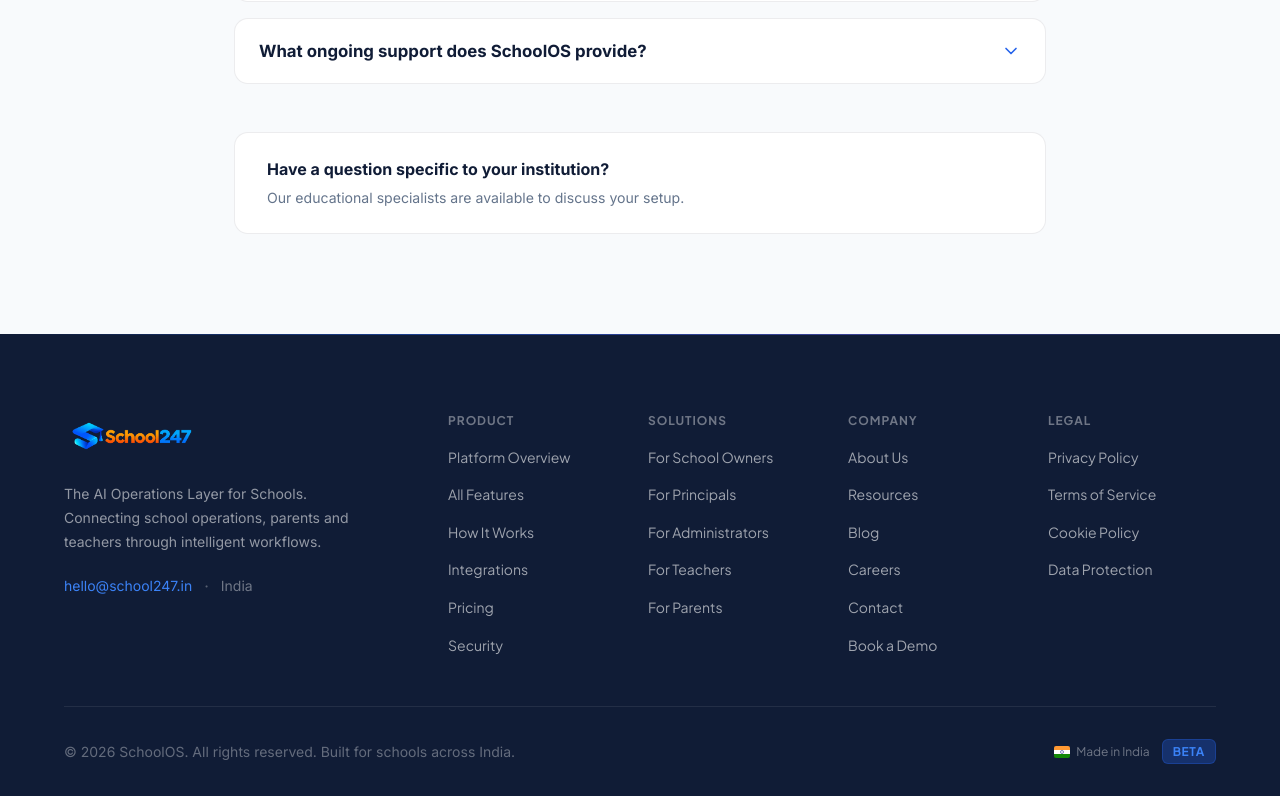
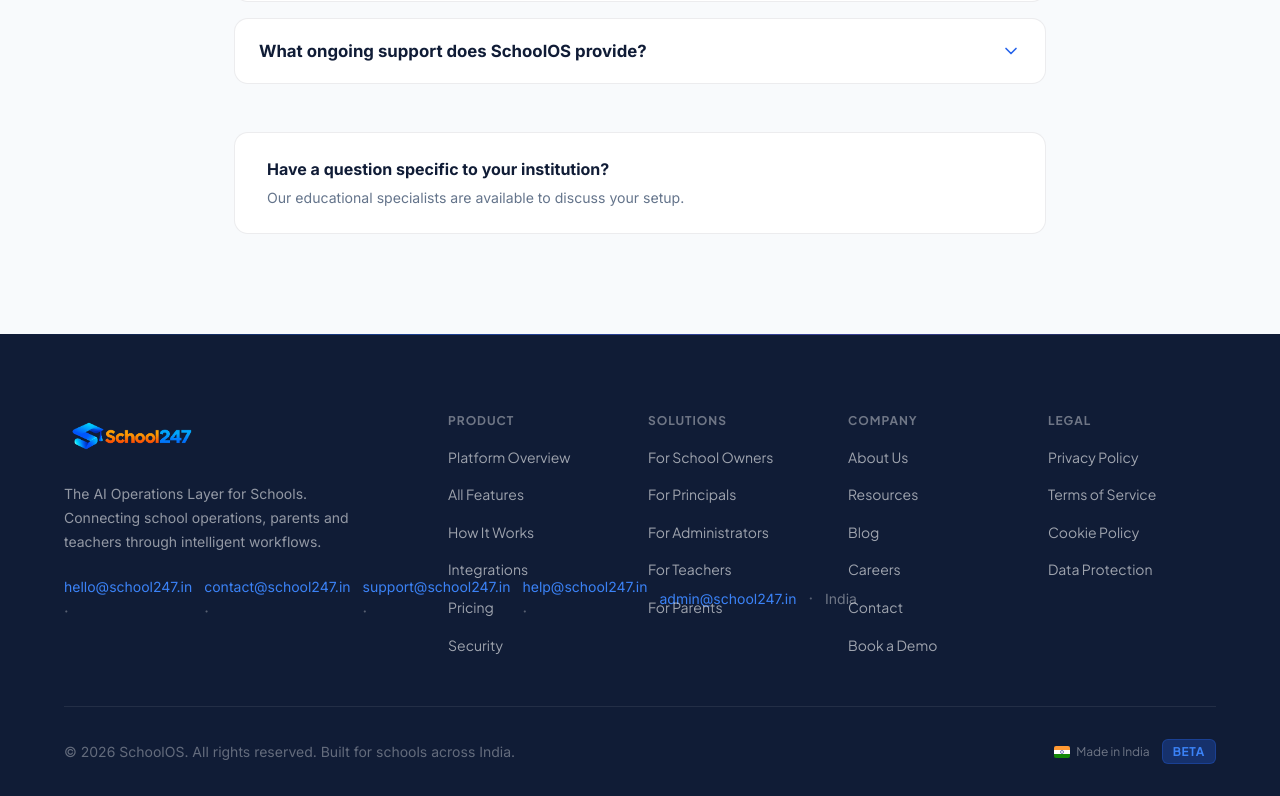
Before and after one commit to notaanidhya/schoolos_247, a Next.js app: page / in a window 1280 px wide. Shown: the part 9767-10563 px from the top of the page. Built offline with nearby package versions, Linux system fonts and the light colour scheme.

Commit message:
Add dynamic contact emails to Footer component
Added a list of contact emails and updated the footer to display them dynamically.

```diff
--- a/src/components/Footer.tsx
+++ b/src/components/Footer.tsx
@@ -36,6 +36,14 @@ const FOOTER_LINKS = {
   ],
 };
 
+const CONTACT_EMAILS = [
+  'hello@school247.in',
+  'contact@school247.in',
+  'support@school247.in',
+  'help@school247.in',
+  'admin@school247.in',
+];
+
 export default function Footer() {
   return (
     <footer className={styles.footer}>
@@ -61,7 +69,16 @@ export default function Footer() {
               teachers through intelligent workflows.
             </p>
             <div className={styles.contact}>
-              <a href="mailto:hello@school247.in" className={styles.contactLink}>hello@school247.in</a>
+              {CONTACT_EMAILS.map((email, idx) => (
+                <span key={email}>
+                  <a href={`mailto:${email}`} className={styles.contactLink}>
+                    {email}
+                  </a>
+                  {idx < CONTACT_EMAILS.length - 1 && (
+                    <span className={styles.contactSep}> · </span>
+                  )}
+                </span>
+              ))}
               <span className={styles.contactSep}>·</span>
               <span className={styles.contactText}>India</span>
             </div>
```
